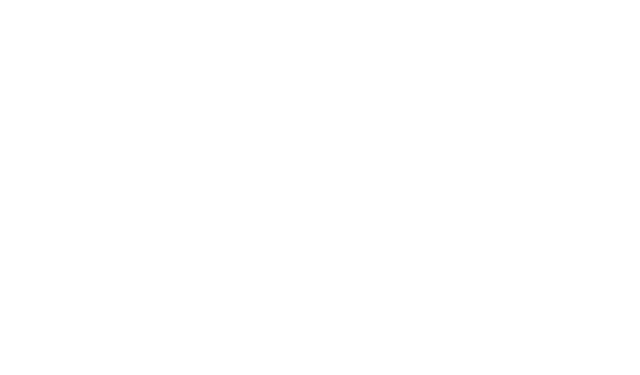
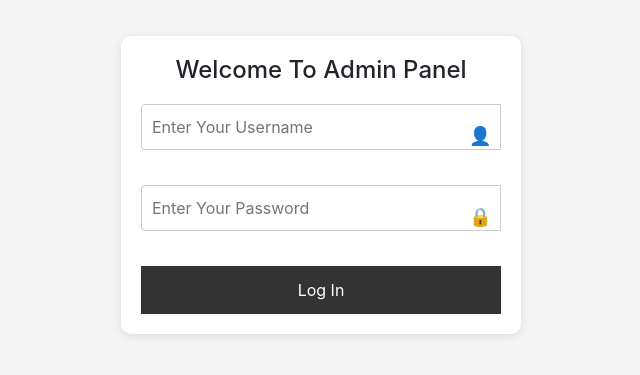
Before and after one commit to Jhinior/Good-Reads-MERN-Stack-Project, a React (Create React App) app in the folder Frontend/: page /admin in a window 1280 px wide. Before the commit this address had no page. Shown: the part 215-590 px from the top of the page, without its empty margins (319-959 px from the left). Built offline with nearby package versions, Linux system fonts and the light colour scheme.

Commit message:
start admin panel frontend

```diff
--- /dev/null
+++ b/Frontend/src/Admin.css
@@ -0,0 +1,59 @@
+/* src/components/LoginAdmin.css */
+.login-container {
+    display: flex;
+    justify-content: center;
+    align-items: center;
+    height: 100vh;
+    background-color: #f4f4f4;
+}
+
+.login-box {
+    width: 400px;
+    padding: 20px;
+    border-radius: 10px;
+    box-shadow: 0 2px 10px rgba(0, 0, 0, 0.1);
+    background-color: #ffffff;
+    text-align: center;
+}
+
+.login-box h2 {
+    margin-bottom: 20px;
+    font-size: 24px;
+}
+
+.input-group {
+    position: relative;
+    margin-bottom: 20px;
+}
+
+.input-group input {
+    width: 100%;
+    padding: 12px 40px 12px 12px;
+    border: 1px solid #ccc;
+    border-radius: 5px;
+    font-size: 16px;
+}
+
+.input-group .icon {
+    position: absolute;
+    top: 50%;
+    right: 10px;
+    transform: translateY(-50%);
+    font-size: 18px;
+    color: #888;
+}
+
+button {
+    width: 100%;
+    padding: 12px;
+    font-size: 16px;
+    background-color: #333;
+    color: #fff;
+    border: none;
+    border-radius: 5px;
+    cursor: pointer;
+}
+
+button:hover {
+    background-color: #555;
+}
--- /dev/null
+++ b/Frontend/src/Admin.js
@@ -0,0 +1,59 @@
+// src/components/LoginAdmin.js
+import React, { useState } from 'react';
+import axios from 'axios';
+import { useNavigate } from 'react-router-dom';
+import './Admin.css';
+
+const LoginAdmin = () => {
+  const [username, setUsername] = useState('');
+  const [password, setPassword] = useState('');
+  const navigate = useNavigate();
+
+  const handleLogin = async (e) => {
+    e.preventDefault();
+    try {
+      const response = await axios.post('http://localhost:5000/admin/login', {
+        username,
+        password,
+      });
+      if (response.data.status === 'success') {
+        console.log('You are logged in');
+        navigate('/admin/categories');
+      }
+    } catch (error) {
+      console.error(error.response.data.message);
+      alert('Invalid username or password');
+    }
+  };
+
+  return (
+    <div className="login-container">
+      <div className="login-box">
+        <h2>Welcome To Admin Panel</h2>
+        <form onSubmit={handleLogin}>
+          <div className="input-group">
+            <input
+              type="text"
+              placeholder="Enter Your Username"
+              value={username}
+              onChange={(e) => setUsername(e.target.value)}
+            />
+            <span className="icon">👤</span>
+          </div>
+          <div className="input-group">
+            <input
+              type="password"
+              placeholder="Enter Your Password"
+              value={password}
+              onChange={(e) => setPassword(e.target.value)}
+            />
+            <span className="icon">🔒</span>
+          </div>
+          <button type="submit">Log In</button>
+        </form>
+      </div>
+    </div>
+  );
+};
+
+export default LoginAdmin;
--- /dev/null
+++ b/Frontend/src/AdminCategories.css
@@ -0,0 +1,58 @@
+/* src/components/Categories.css */
+.categories-container {
+    padding: 20px;
+}
+
+.tabs {
+    display: flex;
+    margin-bottom: 10px;
+}
+
+.tabs button {
+    padding: 10px 20px;
+    margin-right: 5px;
+    background-color: #e0e0e0;
+    border: none;
+    cursor: pointer;
+    font-size: 16px;
+    font-weight: bold;
+}
+
+.tabs button:hover {
+    background-color: #ccc;
+}
+
+.categories-table {
+    width: 100%;
+    border-collapse: collapse;
+    margin-top: 20px;
+}
+
+.categories-table th,
+.categories-table td {
+    padding: 10px;
+    border: 1px solid #ddd;
+    text-align: left;
+}
+
+.categories-table th {
+    background-color: #f4f4f4;
+    font-weight: bold;
+}
+
+.edit-btn,
+.delete-btn {
+    background-color: transparent;
+    border: none;
+    cursor: pointer;
+    font-size: 18px;
+    margin-right: 5px;
+}
+
+.edit-btn:hover {
+    color: #007bff;
+}
+
+.delete-btn:hover {
+    color: #dc3545;
+}
--- /dev/null
+++ b/Frontend/src/AdminCategories.js
@@ -0,0 +1,95 @@
+// src/components/Categories.js
+import React, { useEffect, useState } from 'react';
+import axios from 'axios';
+import './AdminCategories.css';
+import EditCategoryModal from './EditCategoryModal';
+
+const Categories = () => {
+  const [categories, setCategories] = useState([]);
+  const [isModalOpen, setIsModalOpen] = useState(false);
+  const [selectedCategory, setSelectedCategory] = useState(null);
+
+  useEffect(() => {
+    const fetchCategories = async () => {
+      try {
+        const response = await axios.get('http://localhost:5000/admin/category');
+        if (response.data.status === 'success') {
+          setCategories(response.data.data.categories);
+        }
+      } catch (error) {
+        console.error('Failed to fetch categories:', error);
+      }
+    };
+
+    fetchCategories();
+  }, []);
+
+  const handleEdit = (category) => {
+    setSelectedCategory(category);
+    setIsModalOpen(true);
+  };
+
+  const closeModal = () => {
+    setIsModalOpen(false);
+    setSelectedCategory(null);
+  };
+
+  const handleDelete = async (categoryId) => {
+    try {
+      // Add delete logic here if needed
+      console.log(`Deleting category with ID: ${categoryId}`);
+    } catch (error) {
+      console.error('Failed to delete category:', error);
+    }
+  };
+
+  return (
+    <div className="categories-container">
+      <div className="tabs">
+        <button>Categories</button>
+        <button>Books</button>
+        <button>Authors</button>
+      </div>
+      <table className="categories-table">
+        <thead>
+          <tr>
+            <th>ID</th>
+            <th>Name</th>
+            <th>Actions</th>
+          </tr>
+        </thead>
+        <tbody>
+          {categories.map((category, index) => (
+            <tr key={category._id}>
+              <td>{index + 1}</td>
+              <td>{category.name}</td>
+              <td>
+                <button className="edit-btn" onClick={() => handleEdit(category)}>✏️</button>
+                <button className="delete-btn" onClick={() => handleDelete(category._id)}>🗑️</button>
+              </td>
+            </tr>
+          ))}
+        </tbody>
+      </table>
+
+      {/* Modal */}
+      {isModalOpen && (
+        <EditCategoryModal
+          category={selectedCategory}
+          onClose={closeModal}
+          onUpdate={(updatedCategory) => {
+            // Update the category list with the newly updated category
+            setCategories((prevCategories) =>
+              prevCategories.map((cat) =>
+                cat._id === updatedCategory._id ? updatedCategory : cat
+              )
+            );
+            closeModal();
+          }}
+        />
+      )}
+    </div>
+  );
+};
+
+export default Categories;
--- a/Frontend/src/App.js
+++ b/Frontend/src/App.js
@@ -5,6 +5,8 @@
 import CategoryDetail from './CategoryPage';
 import AuthorsList from './AuthorsList';  // New import
 import AuthorDetailPage from './AuthorDetailPage';
+import Admin from './Admin';
+import AdminCategories from './AdminCategories';
 
 function App() {
 
@@ -17,6 +19,8 @@
           <Route path="/books" element={<BooksList />} />
           <Route path="/author" element={<AuthorsList/>} />
           <Route path="/author/:name" element={<AuthorDetailPage/>} />
+          <Route path="/admin" element={<Admin />} />
+          <Route path="/admin/categories" element={<AdminCategories />} />
         </Routes>
       </div>
     </Router>
--- /dev/null
+++ b/Frontend/src/EditCategoryModal.css
@@ -0,0 +1,53 @@
+/* src/components/EditCategoryModal.css */
+.modal-overlay {
+    position: fixed;
+    top: 0;
+    left: 0;
+    width: 100%;
+    height: 100%;
+    background: rgba(0, 0, 0, 0.5);
+    display: flex;
+    align-items: center;
+    justify-content: center;
+    z-index: 1000;
+}
+
+.modal-content {
+    background: white;
+    padding: 20px;
+    border-radius: 8px;
+    width: 400px;
+    max-width: 90%;
+    box-shadow: 0px 4px 6px rgba(0, 0, 0, 0.1);
+}
+
+.modal-actions {
+    display: flex;
+    justify-content: space-between;
+    margin-top: 20px;
+}
+
+.input-group input {
+    width: 100%;
+    padding: 10px;
+    margin-bottom: 15px;
+    border: 1px solid #ccc;
+    border-radius: 4px;
+}
+
+.modal-actions button {
+    padding: 10px 15px;
+    border: none;
+    border-radius: 4px;
+    cursor: pointer;
+}
+
+.modal-actions button[type="submit"] {
+    background-color: #4CAF50;
+    color: white;
+}
+
+.modal-actions button[type="button"] {
+    background-color: #f44336;
+    color: white;
+}
--- /dev/null
+++ b/Frontend/src/EditCategoryModal.js
@@ -0,0 +1,56 @@
+// src/components/EditCategoryModal.js
+import React, { useState } from 'react';
+import axios from 'axios';
+import './EditCategoryModal.css';
+
+const EditCategoryModal = ({ category, onClose, onUpdate }) => {
+  const [categoryName, setCategoryName] = useState(category.name);
+  const [error, setError] = useState('');
+
+  const handleUpdate = async (e) => {
+    e.preventDefault();
+    try {
+      const response = await axios.patch(`http://localhost:5000/admin/category/${category.id}/edit`, {
+        name: categoryName,
+      });
+      console.log(categoryName);
+
+      if (response.data.status === 'success') {
+        onUpdate(response.data.data.updatedCategory); // Pass the updated category back to the parent component
+      } else {
+        setError('Failed to update category. Please check your input.');
+      }
+    } catch (err) {
+      if (err.response && err.response.data && err.response.data.message) {
+        setError(err.response.data.message); // Display error from the server
+      } else {
+        setError('Failed to update category. Please try again.');
+      }
+    }
+  };
+
+  return (
+    <div className="modal-overlay">
+      <div className="modal-content">
+        <h2>Edit Category</h2>
+        {error && <p className="error-message">{error}</p>}
+        <form onSubmit={handleUpdate}>
+          <div className="input-group">
+            <input
+              type="text"
+              value={categoryName}
+              onChange={(e) => setCategoryName(e.target.value)}
+              placeholder="Enter New Category Name"
+            />
+          </div>
+          <div className="modal-actions">
+            <button type="submit">Save Changes</button>
+            <button type="button" onClick={onClose}>Cancel</button>
+          </div>
+        </form>
+      </div>
+    </div>
+  );
+};
+
+export default EditCategoryModal;
```
Also changed, not shown: 2 other files (tests, documents, lock files or other folders).
